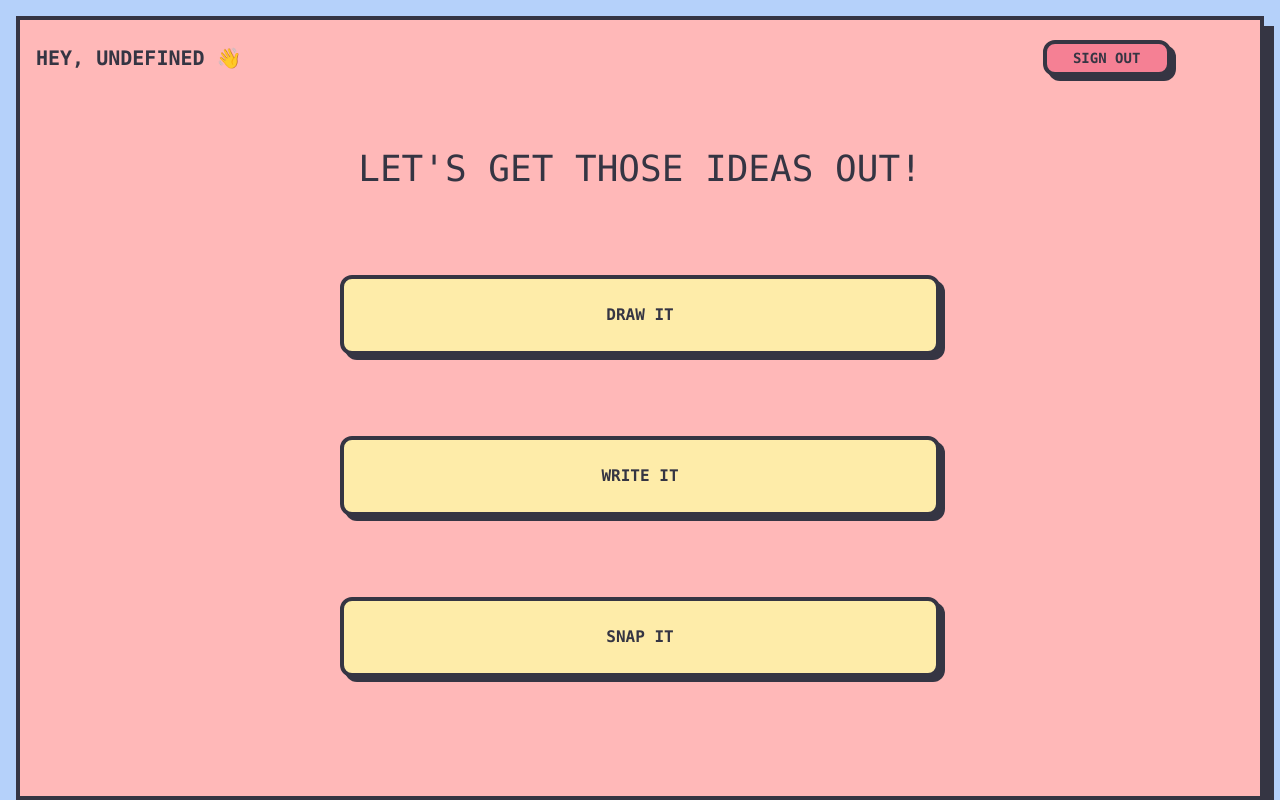
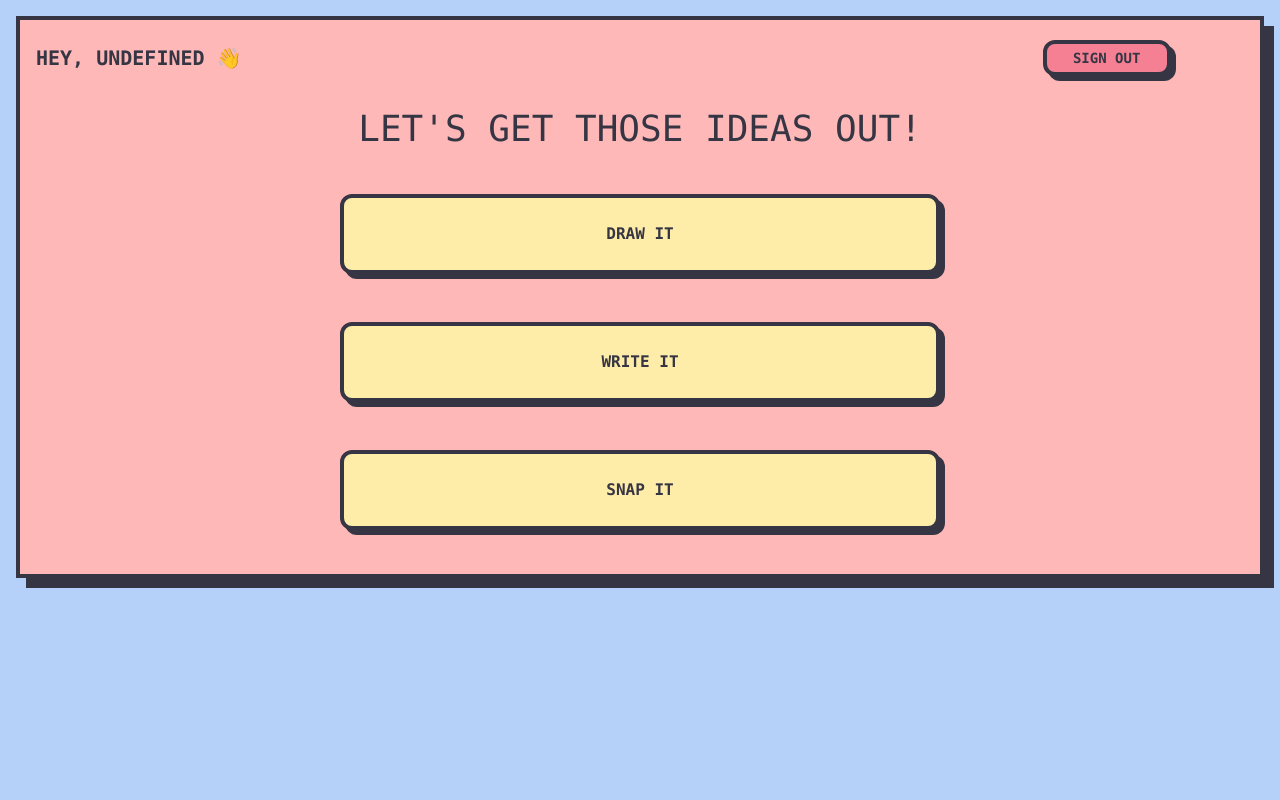
Before and after one commit to Hammurobbie/costumes_for_kids, a Next.js app: page /dashboard in a window 1280 px wide. Built offline with nearby package versions, Linux system fonts and the light colour scheme.

Commit message:
height 2

```diff
--- a/pages/dashboard.js
+++ b/pages/dashboard.js
@@ -23,7 +23,7 @@ export default function Dashboard() {
         <link rel="icon" href="/favicon.ico" />
       </Head>
       <main className="page_container">
-        <section className="w-full h-full bg-salmon p-4 py-5 border-dark border-4 shadow-dark shadow-md">
+        <section className="w-full bg-salmon p-4 py-5 border-dark border-4 shadow-dark shadow-md">
           <div className="flex items-center mb-7">
             <h1 className="w-5/6">{`Hey, ${
               globalUser?.name?.split(" ")[0]
@@ -35,24 +35,24 @@ export default function Dashboard() {
               Sign out
             </button>
           </div>
-          <div className="flex flex-col justify-around items-center h-5/6">
-            <h2 className="text-4xl px-4 leading-snug">
+          <div className="flex flex-col items-center h-5/6">
+            <h2 className="text-4xl px-4 pb-4 leading-snug">
               {"Let's get those ideas out!"}
             </h2>
             <button
-              className="h-20 w-full max-w-[600px] hover:bg-tangerine-alt focus:bg-tangerine-alt"
+              className="h-20 w-full my-6 max-w-[600px] hover:bg-tangerine-alt focus:bg-tangerine-alt"
               onClick={() => push("/sketch")}
             >
               Draw it
             </button>
             <button
-              className="h-20 w-full max-w-[600px] hover:bg-tangerine-alt focus:bg-tangerine-alt"
+              className="h-20 w-full my-6 max-w-[600px] hover:bg-tangerine-alt focus:bg-tangerine-alt"
               onClick={() => push("/notepad")}
             >
               Write it
             </button>
             <button
-              className="h-20 w-full max-w-[600px] hover:bg-tangerine-alt focus:bg-tangerine-alt"
+              className="h-20 w-full my-6 max-w-[600px] hover:bg-tangerine-alt focus:bg-tangerine-alt"
               onClick={() => push("/gallery")}
             >
               Snap it
--- a/pages/notepad.js
+++ b/pages/notepad.js
@@ -71,11 +71,11 @@ export default function Notepad() {
             >
               {formMessage?.message}
             </em>
-            <div className="w-full h-3/5 mb-3">
+            <div className="w-full mb-3">
               <textarea
                 onChange={handleNoteChange}
                 defaultValue={notepadText}
-                className="w-full h-full p-2 bg-tangerine border-dark border-4 shadow-dark shadow-sm focus:outline-none"
+                className="w-full h-96 p-2 bg-tangerine border-dark border-4 shadow-dark shadow-sm focus:outline-none"
               />
             </div>
             <button className="w-24 bg-purple-alt hover:bg-salmon-alt focus:bg-salmon-alt">
--- a/styles/globals.css
+++ b/styles/globals.css
@@ -48,7 +48,7 @@ button:focus {
 }
 
 .page_container {
-  @apply flex flex-col px-4 sm:pt-4 w-full h-screen min-h-screen;
+  @apply flex flex-col px-4 sm:pt-4 w-full;
 }
 
 
```
